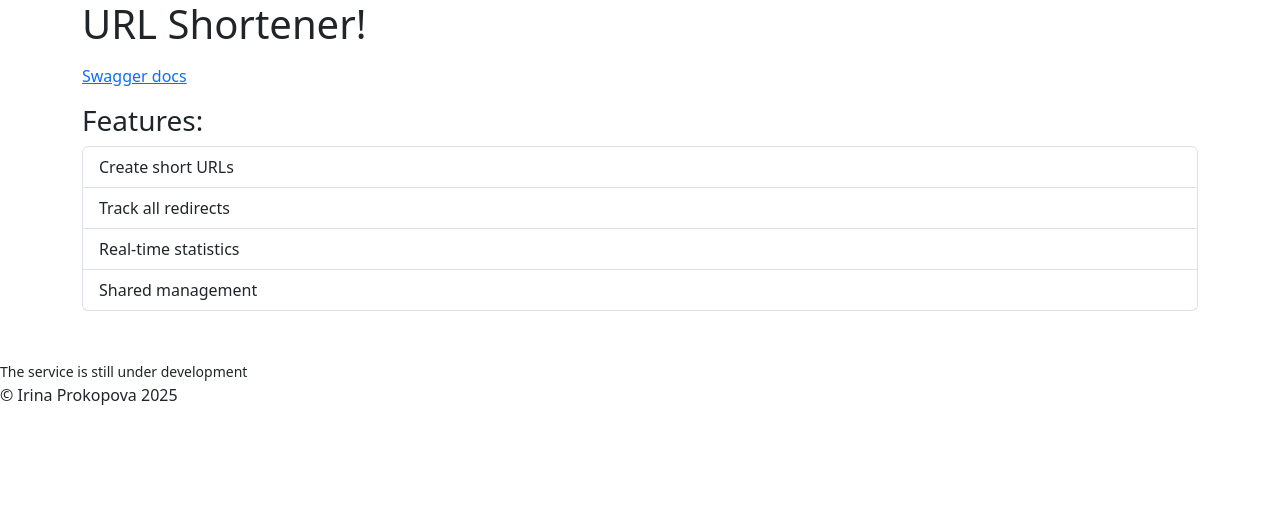
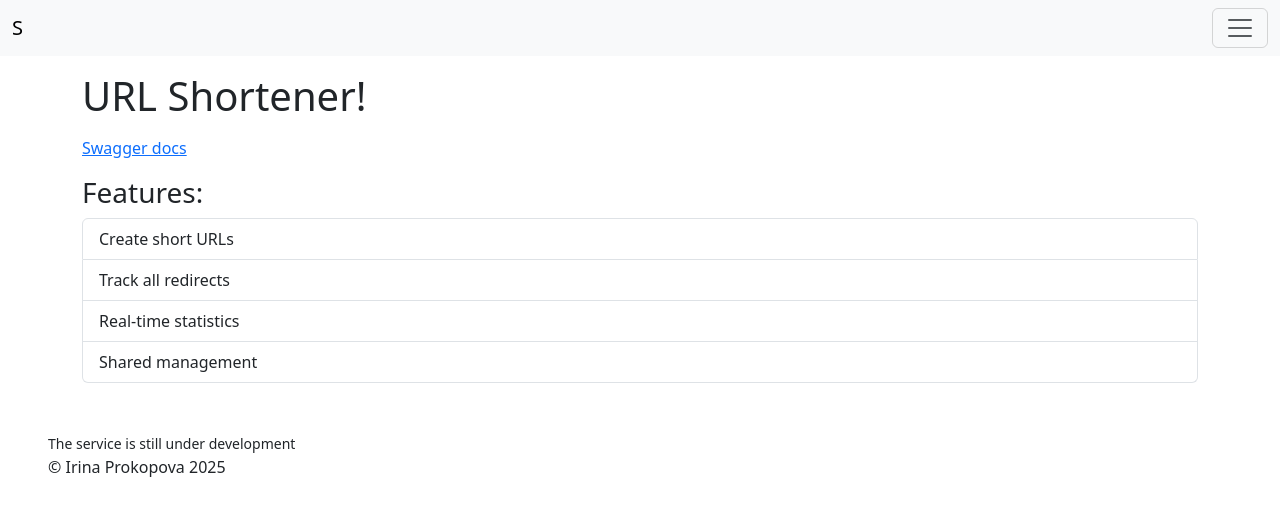
Before and after one commit to Irina-Prokopova-01/fastapi-url-shortener, a FastAPI app: page / in a window 1280 px wide. Shown: the top 516 px of the page. Run offline with FastAPI, Linux system fonts and the light colour scheme; parts of the project's set-up code (start-up, migrations or seed data) failed here and were passed over.

Commit message:
34.5 Create components/navbar.html with navbar from bootstrap

```diff
--- a/url-shortener/templates/base.html
+++ b/url-shortener/templates/base.html
@@ -14,13 +14,16 @@
     crossorigin="anonymous">
 </head>
 <body>
-<main class="container">
+<header>
+{% include 'components/navbar.html' %}
+</header>
+<main class="container my-3">
   {% block main %}
   {% endblock %}
 
 </main>
 
-<footer class="mt-5">
+<footer class="mt-5 ms-5">
   {% block footer %}
     &copy Irina Prokopova {{ today.year }}
   {% endblock %}
--- /dev/null
+++ b/url-shortener/templates/components/navbar.html
@@ -0,0 +1,31 @@
+<nav class="navbar navbar-expand-xs bg-body-tertiary">
+  <div class="container-fluid">
+    <a class="navbar-brand" href="/">S</a>
+    <button
+      class="navbar-toggler"
+      type="button"
+      data-bs-toggle="collapse"
+      data-bs-target="#navbarNav"
+      aria-controls="navbarNav"
+      aria-expanded="false"
+      aria-label="Toggle navigation">
+      <span class="navbar-toggler-icon"></span>
+    </button>
+    <div class="collapse navbar-collapse" id="navbarNav">
+      <ul class="navbar-nav">
+        <li class="nav-item">
+          <a
+            class="nav-link active"
+            aria-current="page"
+            href="/"
+          >Home</a>
+        </li>
+        <li class="nav-item">
+          <a
+            class="nav-link"
+            href="/">Details</a>
+        </li>
+      </ul>
+    </div>
+  </div>
+</nav>
```
